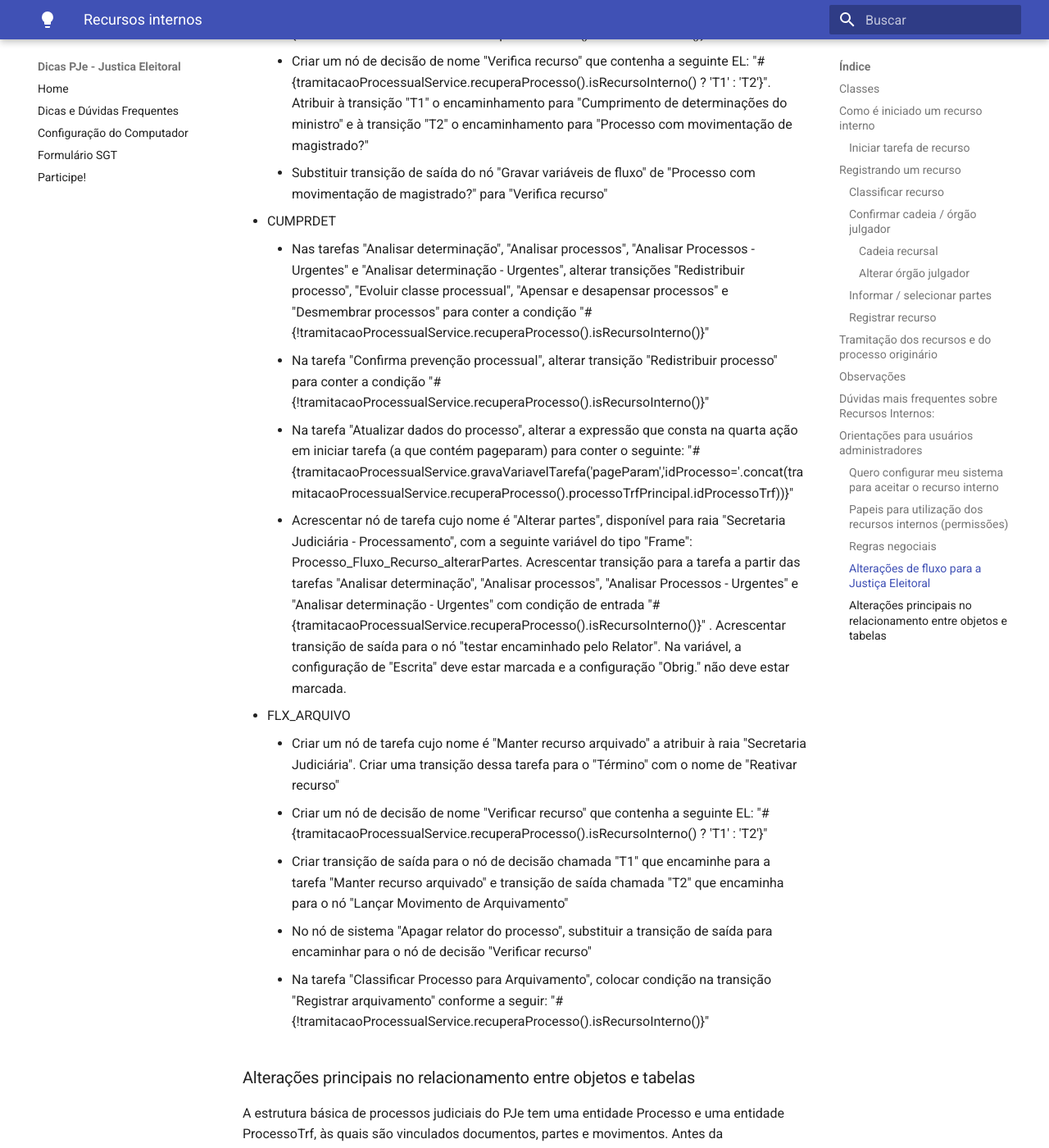
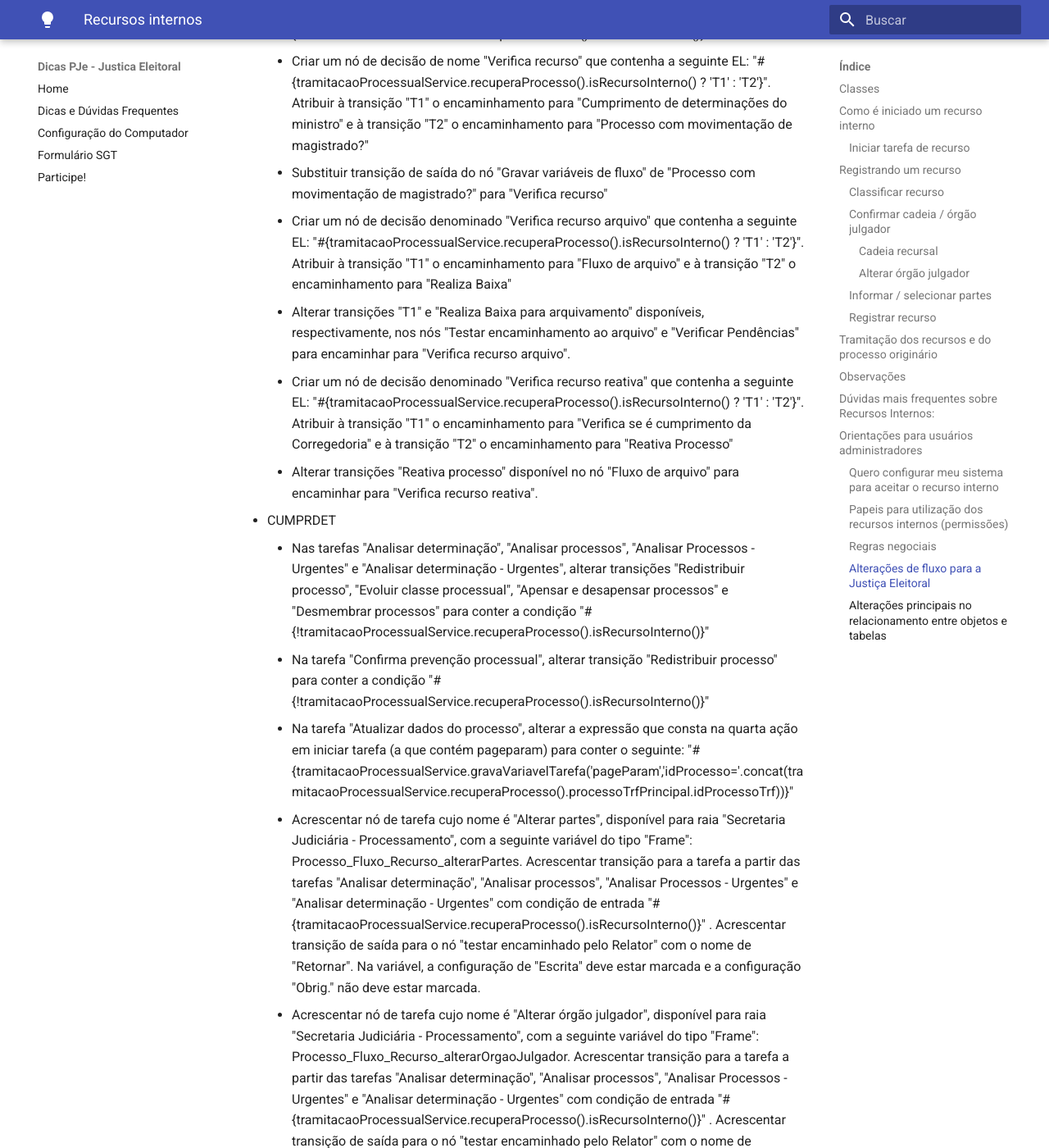
Before and after one commit to PJeJE/dicas_versao_1, an MkDocs documentation site: the page built from docs/recursos.md, in a window 1280 px wide and 1400 px high, scrolled down 23124 px. Shown: the whole window at 82% size. Built offline with MkDocs 1.6.1 and Material for MkDocs 9.7.7, drawn with Linux system fonts in a browser that asks for light colours; nearby versions of some CDN libraries; some of the changed text lies outside the part shown.

Commit message:
Update recursos.md

```diff
--- a/docs/recursos.md
+++ b/docs/recursos.md
@@ -300,20 +300,25 @@ O sistema exibirá, a partir dos autos digitais, a aba Recursos e Sessões que e
 	- Na tarefa "Definir procedimento", alterar transição "Redistribuir de ofício" e "Apensar e desapensar processos" para conter a condição "#{!tramitacaoProcessualService.recuperaProcesso().isRecursoInterno()}"
 	- Criar um nó de decisão de nome "Verifica recurso" que contenha a seguinte EL: "#{tramitacaoProcessualService.recuperaProcesso().isRecursoInterno() ? 'T1' : 'T2'}". Atribuir à transição "T1" o encaminhamento para "Cumprimento de determinações do ministro" e à transição "T2" o encaminhamento para "Processo com movimentação de magistrado?"
 	- Substituir transição de saída do nó "Gravar variáveis de fluxo" de "Processo com movimentação de magistrado?" para "Verifica recurso"
+	- Criar um nó de decisão denominado "Verifica recurso arquivo" que contenha a seguinte EL: "#{tramitacaoProcessualService.recuperaProcesso().isRecursoInterno() ? 'T1' : 'T2'}". Atribuir à transição "T1" o encaminhamento para "Fluxo de arquivo" e à transição "T2" o encaminhamento para "Realiza Baixa"
+	- Alterar transições "T1" e "Realiza Baixa para arquivamento" disponíveis, respectivamente, nos nós "Testar encaminhamento ao arquivo" e "Verificar Pendências" para encaminhar para "Verifica recurso arquivo".
+	- Criar um nó de decisão denominado "Verifica recurso reativa" que contenha a seguinte EL: "#{tramitacaoProcessualService.recuperaProcesso().isRecursoInterno() ? 'T1' : 'T2'}". Atribuir à transição "T1" o encaminhamento para "Verifica se é cumprimento da Corregedoria" e à transição "T2" o encaminhamento para "Reativa Processo"
+	- Alterar transições "Reativa processo" disponível no nó "Fluxo de arquivo" para encaminhar para "Verifica recurso reativa".
 
 - CUMPRDET
 	- Nas tarefas "Analisar determinação", "Analisar processos", "Analisar Processos - Urgentes" e "Analisar determinação - Urgentes", alterar transições "Redistribuir processo", "Evoluir classe processual", "Apensar e desapensar processos" e "Desmembrar processos" para conter a condição "#{!tramitacaoProcessualService.recuperaProcesso().isRecursoInterno()}"
 	- Na tarefa "Confirma prevenção processual", alterar transição "Redistribuir processo" para conter a condição "#{!tramitacaoProcessualService.recuperaProcesso().isRecursoInterno()}"
 	- Na tarefa "Atualizar dados do processo", alterar a expressão que consta na quarta ação em iniciar tarefa (a que contém pageparam) para conter o seguinte: "#{tramitacaoProcessualService.gravaVariavelTarefa('pageParam','idProcesso='.concat(tramitacaoProcessualService.recuperaProcesso().processoTrfPrincipal.idProcessoTrf))}"
-	- Acrescentar nó de tarefa cujo nome é "Alterar partes", disponível para raia "Secretaria Judiciária - Processamento", com  a seguinte variável do tipo "Frame": Processo_Fluxo_Recurso_alterarPartes. Acrescentar transição para a tarefa a partir das tarefas "Analisar determinação", "Analisar processos", "Analisar Processos - Urgentes" e "Analisar determinação - Urgentes" com condição de entrada "#{tramitacaoProcessualService.recuperaProcesso().isRecursoInterno()}" . Acrescentar transição de saída para o nó "testar encaminhado pelo Relator". Na variável, a configuração de "Escrita" deve estar marcada e a configuração "Obrig." não deve estar marcada.
+	- Acrescentar nó de tarefa cujo nome é "Alterar partes", disponível para raia "Secretaria Judiciária - Processamento", com  a seguinte variável do tipo "Frame": Processo_Fluxo_Recurso_alterarPartes. Acrescentar transição para a tarefa a partir das tarefas "Analisar determinação", "Analisar processos", "Analisar Processos - Urgentes" e "Analisar determinação - Urgentes" com condição de entrada "#{tramitacaoProcessualService.recuperaProcesso().isRecursoInterno()}" . Acrescentar transição de saída para o nó "testar encaminhado pelo Relator" com o nome de "Retornar". Na variável, a configuração de "Escrita" deve estar marcada e a configuração "Obrig." não deve estar marcada.
+	- Acrescentar nó de tarefa cujo nome é "Alterar órgão julgador", disponível para raia "Secretaria Judiciária - Processamento", com  a seguinte variável do tipo "Frame": Processo_Fluxo_Recurso_alterarOrgaoJulgador. Acrescentar transição para a tarefa a partir das tarefas "Analisar determinação", "Analisar processos", "Analisar Processos - Urgentes" e "Analisar determinação - Urgentes" com condição de entrada "#{tramitacaoProcessualService.recuperaProcesso().isRecursoInterno()}" . Acrescentar transição de saída para o nó "testar encaminhado pelo Relator" com o nome de "Retornar". Na variável, a configuração de "Escrita" deve estar marcada e a configuração "Obrig." não deve estar marcada.
 
 - FLX_ARQUIVO
-	- Criar um nó de tarefa cujo nome é "Manter recurso arquivado" a atribuir à raia "Secretaria Judiciária". Criar uma transição dessa tarefa para o "Término" com o nome de "Reativar recurso"
+	- Criar um nó de tarefa cujo nome é "Manter recurso arquivado" a atribuir à raia "Secretaria Judiciária". Criar uma transição de saída dessa tarefa para o "Término" com o nome de "Reativar recurso"
 	- Criar um nó de decisão de nome "Verificar recurso" que contenha a seguinte EL: "#{tramitacaoProcessualService.recuperaProcesso().isRecursoInterno() ? 'T1' : 'T2'}"
 	- Criar transição de saída para o nó de decisão chamada "T1" que encaminhe para a tarefa "Manter recurso arquivado" e transição de saída chamada "T2" que encaminha para o nó "Lançar Movimento de Arquivamento"
 	- No nó de sistema "Apagar relator do processo", substituir a transição de saída para encaminhar para o nó de decisão "Verificar recurso"
 	- Na tarefa "Classificar Processo para Arquivamento", colocar condição na transição "Registrar arquivamento" conforme a seguir: "#{!tramitacaoProcessualService.recuperaProcesso().isRecursoInterno()}"
-
+	- Na tarefa "Classificar Processo para Arquivamento", acrescentar transição para "Manter recurso arquivado" com a condição conforme a seguir: "#{tramitacaoProcessualService.recuperaProcesso().isRecursoInterno()}"
 
 ### Alterações principais no relacionamento entre objetos e tabelas
 
```
